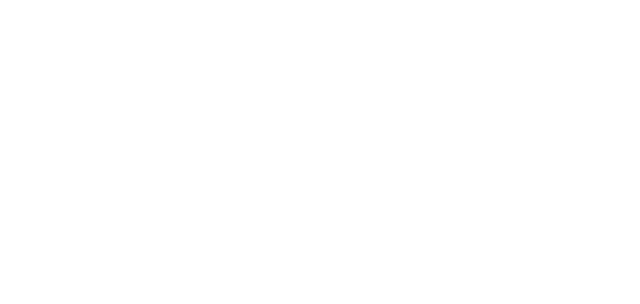
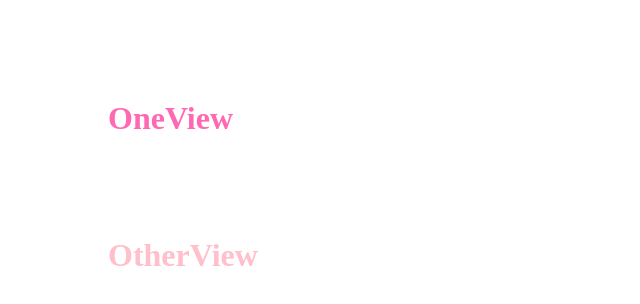
Before and after one commit to AnnGreen1/Vue2-JavaScript-demo, a Vue app: page /Dev/StylePenetration in a window 1280 px wide. Shown: the top 304 px of the page, without its empty margins (0-640 px from the left). Built offline with nearby package versions, Linux system fonts and the light colour scheme.

Commit message:
样式穿透的问题

```diff
--- a/package.json
+++ b/package.json
@@ -11,6 +11,8 @@
   "dependencies": {
     "axios": "^1.1.2",
     "core-js": "^3.8.3",
+    "less": "^4.2.0",
+    "less-loader": "^11.1.3",
     "mockjs": "^1.1.0",
     "vue": "^2.6.14",
     "vue-router": "^3.5.1",
--- a/src/router/routes/dev.js
+++ b/src/router/routes/dev.js
@@ -245,5 +245,28 @@
     name: "Dev-FunctionalComponet",
     component: () => import('@/views/Dev/FunctionalComponetView.vue')
   },
+  /**
+  * @description:样式穿透
+  */
+  {
+    path: "/Dev/StylePenetration",
+    name: "Dev-StylePenetration",
+    component: () => import('@/views/Dev/StylePenetration/IndexView.vue')
+  },
+  {
+    path: "/Dev/StylePenetration/OneView",
+    name: "Dev-StylePenetration-OneView",
+    component: () => import('@/views/Dev/StylePenetration/OneView.vue')
+  },
+  {
+    path: "/Dev/StylePenetration/OtherView",
+    name: "Dev-StylePenetration-OtherView",
+    component: () => import('@/views/Dev/StylePenetration/OtherView.vue')
+  },
+  {
+    path: "/Dev/StylePenetration/Less",
+    name: "Dev-StylePenetration-Less",
+    component: () => import('@/views/Dev/StylePenetration/LessView.vue')
+  },
 ];
 export default dev;
--- /dev/null
+++ b/src/views/Dev/StylePenetration/IndexView.vue
@@ -0,0 +1,22 @@
+<template>
+  <div>
+    <div class="demo-block">
+      <one-view-vue />
+    </div>
+
+    <div class="demo-block">
+      <other-view-vue />
+    </div>
+  </div>
+</template>
+
+<script>
+import OneViewVue from "./OneView.vue";
+import OtherViewVue from "./OtherView.vue";
+export default {
+  components: { OneViewVue, OtherViewVue },
+  data() {
+    return {};
+  },
+};
+</script>
--- /dev/null
+++ b/src/views/Dev/StylePenetration/LessView.vue
@@ -0,0 +1,22 @@
+<template>
+  <div>
+    <div class="demo-block">
+      <one-less-vue />
+    </div>
+
+    <div class="demo-block">
+      <other-less-vue />
+    </div>
+  </div>
+</template>
+
+<script>
+import OneLessVue from "./OneLess.vue";
+import OtherLessVue from "./OtherLess.vue";
+export default {
+  components: { OneLessVue, OtherLessVue },
+  data() {
+    return {};
+  },
+};
+</script>
--- /dev/null
+++ b/src/views/Dev/StylePenetration/OneLess.vue
@@ -0,0 +1,21 @@
+<template>
+  <div class="OneLess">
+    <h1>OneLess</h1>
+  </div>
+</template>
+
+<script>
+export default {
+  data() {
+    return {};
+  },
+};
+</script>
+
+<style lang="less">
+.OneLess {
+  h1 {
+    color: hotpink;
+  }
+}
+</style>
--- /dev/null
+++ b/src/views/Dev/StylePenetration/OneView.vue
@@ -0,0 +1,21 @@
+<template>
+  <div class="OneView">
+    <h1>OneView</h1>
+  </div>
+</template>
+
+<script>
+export default {
+  data() {
+    return {};
+  },
+};
+</script>
+
+<style lang="scss">
+.OneView {
+  h1 {
+    color: hotpink;
+  }
+}
+</style>
--- /dev/null
+++ b/src/views/Dev/StylePenetration/OtherLess.vue
@@ -0,0 +1,21 @@
+<template>
+  <div class="OtherLess">
+    <h1>OtherLess</h1>
+  </div>
+</template>
+
+<script>
+export default {
+  data() {
+    return {};
+  },
+};
+</script>
+
+<style lang="less">
+.OtherLess {
+  h1 {
+    color: pink;
+  }
+}
+</style>
--- /dev/null
+++ b/src/views/Dev/StylePenetration/OtherView.vue
@@ -0,0 +1,21 @@
+<template>
+  <div class="OtherView">
+    <h1>OtherView</h1>
+  </div>
+</template>
+
+<script>
+export default {
+  data() {
+    return {};
+  },
+};
+</script>
+
+<style lang="scss">
+.OtherView {
+  h1 {
+    color: pink;
+  }
+}
+</style>
```
Also changed, not shown: 1 other file (tests, documents, lock files or other folders).
